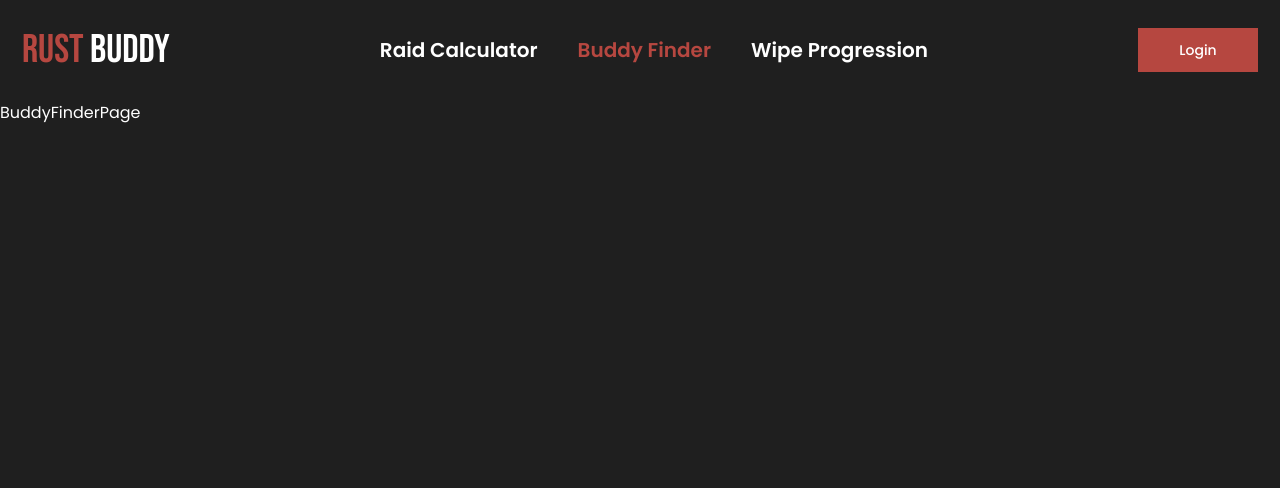
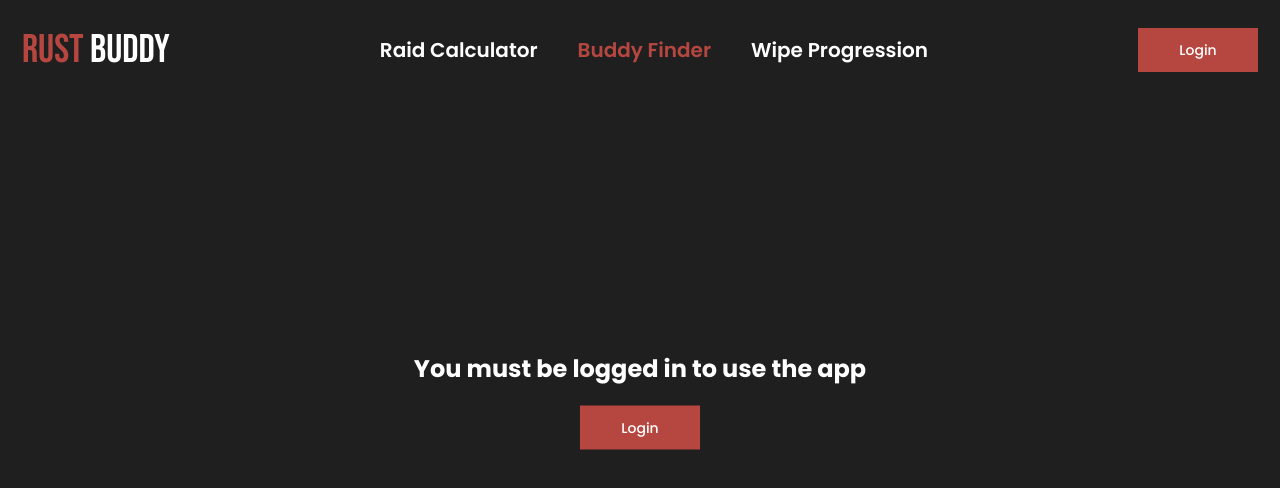
Before and after one commit to cateruu/rust-buddy, a Next.js app: page /buddy-finder in a window 1280 px wide. Shown: the top 488 px of the page. Built offline with nearby package versions, Linux system fonts and the light colour scheme; no server answers.

Commit message:
progression bar

```diff
--- /dev/null
+++ b/src/components/BuddyFinder/AccountConfiguration/AccountConfiguration.helpers.tsx
@@ -0,0 +1,14 @@
+export const configSteps = [
+  {
+    element: <div>step1</div>,
+  },
+  {
+    element: <div>step2</div>,
+  },
+  {
+    element: <div>step3</div>,
+  },
+  {
+    element: <div>step4</div>,
+  },
+];
--- /dev/null
+++ b/src/components/BuddyFinder/AccountConfiguration/AccountConfiguration.module.scss
@@ -0,0 +1,24 @@
+.header {
+  padding-top: 90px;
+  display: flex;
+  flex-direction: column;
+  justify-content: center;
+  align-items: center;
+}
+
+.title {
+  font-weight: 600;
+  font-size: 20px;
+  margin-bottom: 5px;
+}
+
+.info {
+  font-size: 12px;
+  color: var(--dark-font);
+}
+
+.content-wrapper {
+  margin-top: 90px;
+  display: grid;
+  place-items: center;
+}
--- /dev/null
+++ b/src/components/BuddyFinder/AccountConfiguration/AccountConfiguration.tsx
@@ -0,0 +1,26 @@
+import React, { useState } from 'react';
+import styles from './AccountConfiguration.module.scss';
+import ProgressionBar from './ProgressionBar/ProgressionBar';
+import { configSteps } from './AccountConfiguration.helpers';
+
+const AccountConfiguration = () => {
+  const [activeStep, setActiveStep] = useState(1);
+
+  return (
+    <>
+      <section className={styles.header}>
+        <h2 className={styles.title}>Configure your account</h2>
+        <p className={styles.info}>
+          Some of the data will be taken from your steam profile.
+        </p>
+        <p className={styles.info}>(Name, Steam Link, Country)</p>
+        <ProgressionBar activeStep={activeStep} />
+      </section>
+      <section className={styles['content-wrapper']}>
+        {configSteps[activeStep].element}
+      </section>
+    </>
+  );
+};
+
+export default AccountConfiguration;
--- /dev/null
+++ b/src/components/BuddyFinder/AccountConfiguration/ProgressionBar/ProgressionBar.module.scss
@@ -0,0 +1,33 @@
+.container {
+  margin-top: 30px;
+  display: flex;
+  align-items: center;
+}
+
+.step {
+  width: 30px;
+  height: 30px;
+  border: 1px solid var(--border);
+  border-radius: 50%;
+  display: grid;
+  place-items: center;
+  font-size: 12px;
+  color: var(--dark-font);
+}
+
+.line {
+  width: 40px;
+  height: 0;
+  margin: 0 5px;
+  border: 1px solid var(--border);
+}
+
+.current {
+  border-color: var(--blue);
+  color: var(--blue);
+}
+
+.completed {
+  border-color: var(--green-lighter);
+  color: var(--green-lighter);
+}
--- /dev/null
+++ b/src/components/BuddyFinder/AccountConfiguration/ProgressionBar/ProgressionBar.tsx
@@ -0,0 +1,37 @@
+import React from 'react';
+import styles from './ProgressionBar.module.scss';
+import { configSteps } from '../AccountConfiguration.helpers';
+
+interface Props {
+  activeStep: number;
+}
+
+const ProgressionBar = ({ activeStep }: Props) => {
+  return (
+    <div className={styles.container}>
+      {configSteps.map((step, index) => (
+        <>
+          <div
+            key={index}
+            className={`${styles.step} ${
+              activeStep === index
+                ? styles.current
+                : index < activeStep && styles.completed
+            }`}
+          >
+            {index + 1}
+          </div>
+          {index >= 0 && index < configSteps.length - 1 && (
+            <div
+              className={`${styles.line} ${
+                index < activeStep && styles.completed
+              }`}
+            ></div>
+          )}
+        </>
+      ))}
+    </div>
+  );
+};
+
+export default ProgressionBar;
--- a/src/hooks/useUser.tsx
+++ b/src/hooks/useUser.tsx
@@ -35,6 +35,11 @@ const UserContextProvider = ({ children }: { children: ReactNode }) => {
       const response = await fetch('/api/auth/user');
       const steamUser: SteamUser = await response.json();
 
+      if (!steamUser?.id) {
+        setUser(null);
+        return;
+      }
+
       const { data } = await supabase
         .from('users')
         .select()
--- /dev/null
+++ b/src/pages/buddy-finder/BuddyFinder.module.scss
@@ -0,0 +1,32 @@
+.main {
+  width: 100%;
+  height: calc(100vh - 100px);
+  position: relative;
+}
+
+.container {
+  position: fixed;
+  top: 50%;
+  left: 50%;
+  width: 80%;
+  transform: translate(-50%, -50%);
+  display: flex;
+  flex-direction: column;
+  justify-content: center;
+  align-items: center;
+}
+
+.text {
+  text-align: center;
+}
+
+.login {
+  font-size: 14px;
+  font-weight: 500;
+  width: 120px;
+  height: 44px;
+  background-color: var(--red);
+  display: grid;
+  place-content: center;
+  margin-top: 20px;
+}
--- a/src/pages/buddy-finder/index.tsx
+++ b/src/pages/buddy-finder/index.tsx
@@ -1,10 +1,44 @@
 import React from 'react';
 import { useUser } from '../../hooks/useUser';
+import Head from 'next/head';
+import styles from './BuddyFinder.module.scss';
+import Link from 'next/link';
+import AccountConfiguration from '../../components/BuddyFinder/AccountConfiguration/AccountConfiguration';
 
 const BuddyFinderPage = () => {
   const { user } = useUser();
 
-  return <div>BuddyFinderPage</div>;
+  return (
+    <>
+      <Head>
+        <title>Rust Buddy - Buddy Finder</title>
+        <meta
+          name='description'
+          content='Rust Game Wipe Progression app for you to track your blueprints throughout the wipe.'
+        />
+        <meta name='viewport' content='width=device-width, initial-scale=1' />
+        <link rel='icon' href='/favicon.ico' />
+      </Head>
+      <main className={styles.main}>
+        {user ? (
+          user.finderAccount ? (
+            <div>content</div>
+          ) : (
+            <AccountConfiguration />
+          )
+        ) : (
+          <div className={styles.container}>
+            <h2 className={styles.text}>
+              You must be logged in to use the app
+            </h2>
+            <Link href='/api/auth/login' className={styles.login}>
+              Login
+            </Link>
+          </div>
+        )}
+      </main>
+    </>
+  );
 };
 
 export default BuddyFinderPage;
--- a/src/styles/globals.scss
+++ b/src/styles/globals.scss
@@ -9,7 +9,8 @@
   --red: #b64740;
   --white: #fff;
   --green: #2a321f;
-  --green-lighter: #4f5f32;
+  --green-lighter: #566638;
+  --blue: #384266;
 
   --border: #272724;
   --calculator-border: #252525;
```
